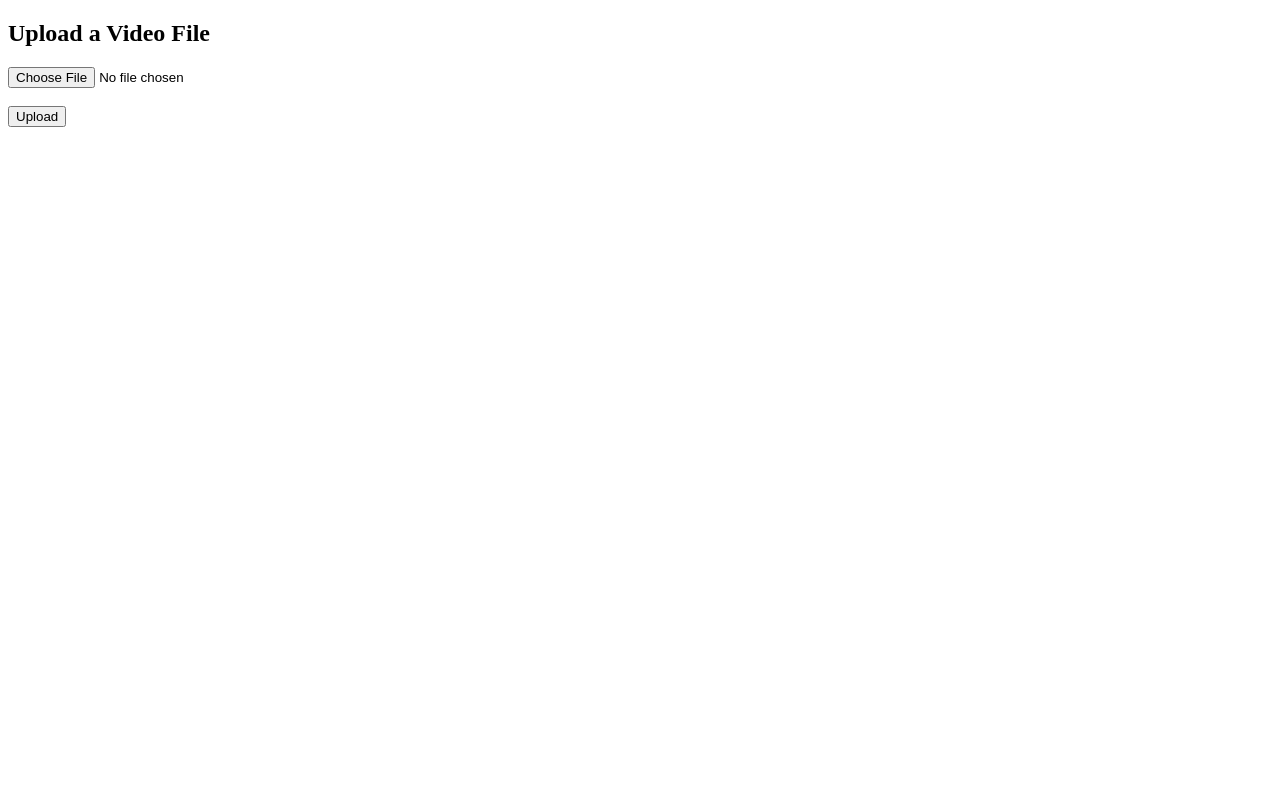
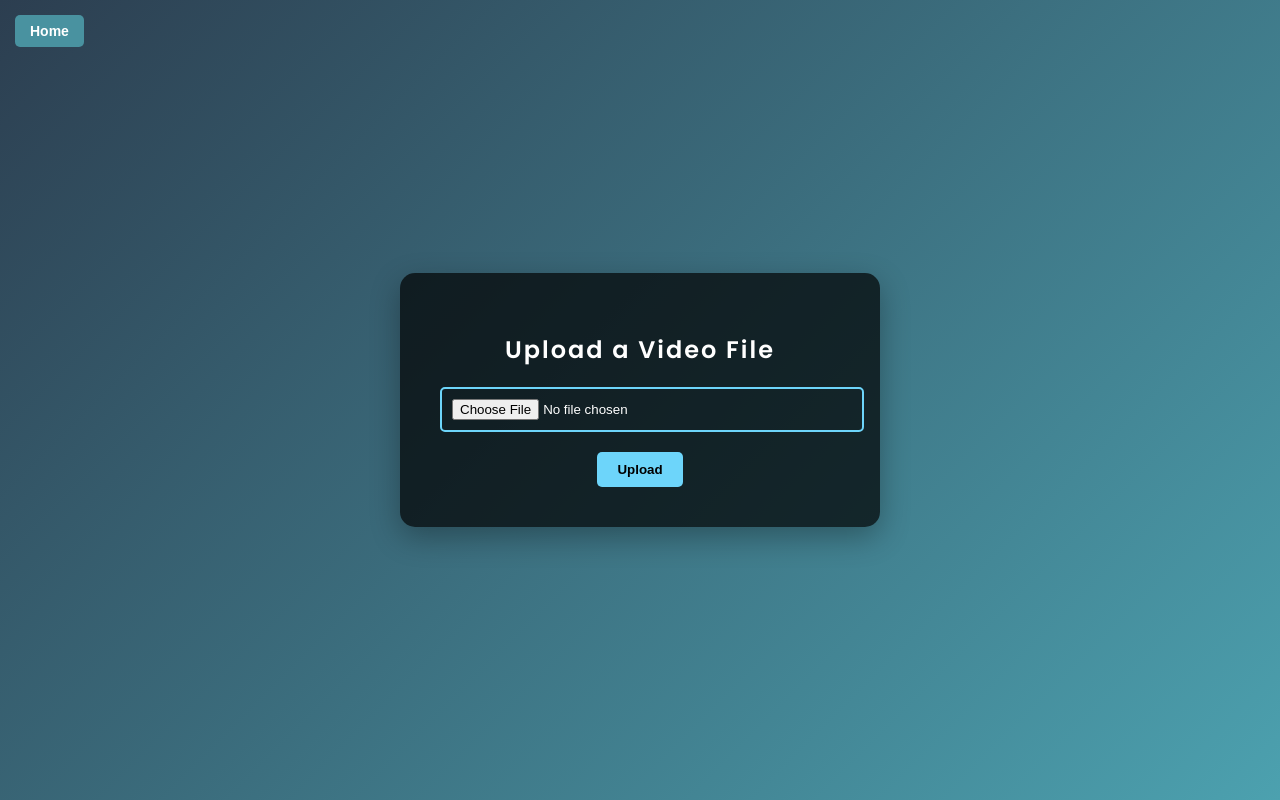
Before and after one commit to rishideep04/Intelligent-Traffic-Management-System, a Flask app: page / in a window 1280 px wide. Run offline with Flask 3, Linux system fonts and the light colour scheme.

Commit message:
Update upload.html

```diff
--- a/train4/train4/weights/templates/upload.html
+++ b/train4/train4/weights/templates/upload.html
@@ -2,13 +2,88 @@
 <html>
 <head>
     <title>Upload Video</title>
+    <link href="https://fonts.googleapis.com/css2?family=Poppins:wght@400;600&display=swap" rel="stylesheet">
+    <style>
+        body {
+            font-family: 'Poppins', sans-serif;
+            background: linear-gradient(135deg, #2c3e50, #4ca1af);
+            height: 100vh;
+            display: flex;
+            justify-content: center;
+            align-items: center;
+            margin: 0;
+            color: #fff;
+            text-align: center;
+        }
+        .upload-container {
+            background: rgba(0, 0, 0, 0.7);
+            padding: 40px;
+            border-radius: 15px;
+            box-shadow: 0 10px 30px rgba(0, 0, 0, 0.3);
+            max-width: 400px;
+            width: 100%;
+            animation: fadeIn 1s ease-in-out;
+        }
+        h2 {
+            margin-bottom: 20px;
+            letter-spacing: 2px;
+        }
+        input[type="file"] {
+            padding: 10px;
+            border: 2px solid #6dd5fa;
+            background: transparent;
+            color: #fff;
+            border-radius: 5px;
+            outline: none;
+            margin-bottom: 20px;
+            width: 100%;
+            transition: border 0.3s;
+        }
+        input[type="file"]:hover {
+            border-color: #2980b9;
+        }
+        button {
+            background: #6dd5fa;
+            border: none;
+            padding: 10px 20px;
+            border-radius: 5px;
+            cursor: pointer;
+            font-weight: bold;
+            transition: background 0.3s;
+        }
+        button:hover {
+            background: #2980b9;
+        }
+        @keyframes fadeIn {
+            from { opacity: 0; transform: scale(0.9); }
+            to { opacity: 1; transform: scale(1); }
+        }
+        .home-button {
+            position: absolute;
+            top: 15px;
+            left: 15px;
+            padding: 8px 15px;
+            background: #4992a0;
+            color: white;
+            border: none;
+            border-radius: 5px;
+            cursor: pointer;
+            font-size: 14px;
+            transition: 0.3s ease;
+        }
+
+    </style>
 </head>
 <body>
-    <h2>Upload a Video File</h2>
-    <form action="/upload" method="post" enctype="multipart/form-data">
-        <input type="file" name="file" required>
-        <br><br>
-        <button type="submit">Upload</button>
-    </form>
+    <button class="home-button" onclick="window.location.href='main_page.html';">Home</button>
+
+    <div class="upload-container">
+        <h2>Upload a Video File</h2>
+        <form action="/upload" method="post" enctype="multipart/form-data">
+            <input type="file" name="file" required>
+            <br>
+            <button type="submit">Upload</button>
+        </form>
+    </div>
 </body>
 </html>
```
